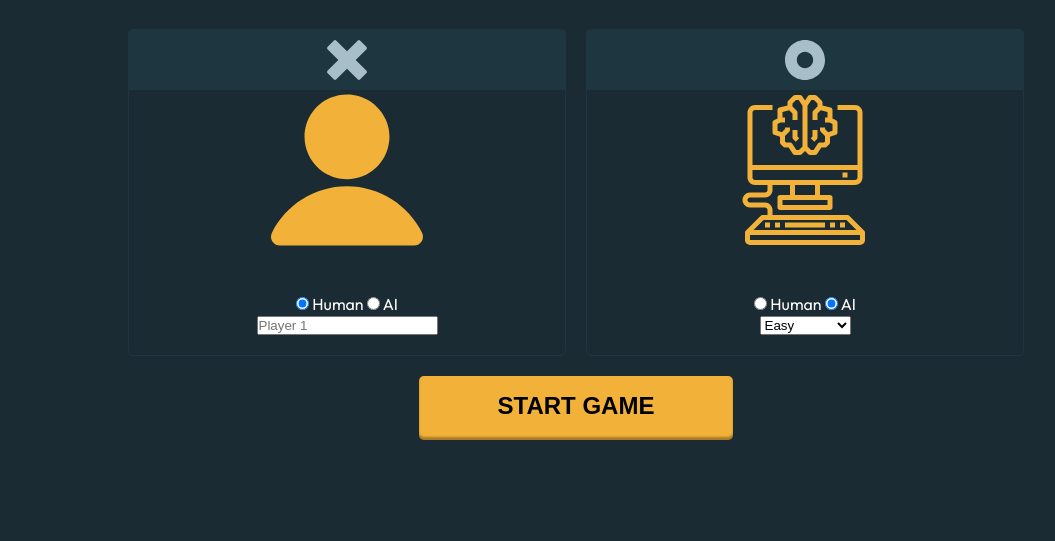
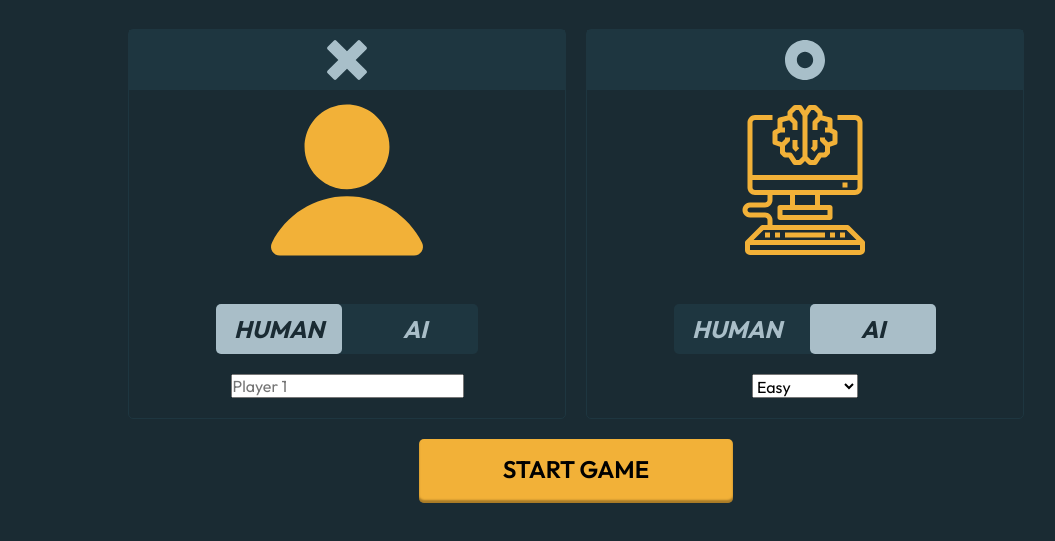
Before and after one commit to ahmeducf/tic-tac-toe, a website: page src/index.html in a window 1280 px wide. Shown: the part 71-612 px from the top of the page, without its empty margins (64-1119 px from the left). Drawn offline with Linux system fonts and the light colour scheme.

Commit message:
chore: Add CSS styles to player's type selector

```diff
--- a/src/index.html
+++ b/src/index.html
@@ -81,7 +81,7 @@
                 id="player2-human"
                 value="Human"
               />
-              <label for="player2-human">Human</label>
+              <label for="player-human">Human</label>
               <input
                 type="radio"
                 name="player2"
@@ -89,10 +89,10 @@
                 value="AI"
                 checked
               />
-              <label for="player2-AI">AI</label>
+              <label for="player-AI">AI</label>
             </div>
-            <div class="player__type">
-              <select name="player2__type" id="player2__type">
+            <div class="player__ai-type">
+              <select name="player2__ai-type" id="ai-type">
                 <option value="easy">Easy</option>
                 <option value="medium">Medium</option>
                 <option value="hard">Hard</option>
--- a/src/style.css
+++ b/src/style.css
@@ -24,36 +24,35 @@ html {
   color: var(--white);
 }
 
-/* CSS Reset */
 *,
 *::before,
 *::after {
-  box-sizing: inherit;
+  /* CSS Reset */
+  box-sizing: border-box;
   padding: 0;
   margin: 0;
-}
-
-/* Disable user selection */
-textarea,
-input,
-select,
-a {
+  /* Disable text selection */
   -webkit-tap-highlight-color: transparent;
   -webkit-user-select: none;
   -khtml-user-select: none;
   -moz-user-select: none;
   -ms-user-select: none;
   user-select: none;
+  /* Catch errors */
+  font-family: inherit;
+  font-size: 100%;
+  vertical-align: baseline;
 }
 
-/* Game Initializer */
+/* Game-Initializer */
 
 .game-initializer {
   display: flex;
   flex-direction: column;
   align-items: center;
-  min-height: 100vh;
 }
+
+/* Game-Initializer Header */
 
 .game-initializer header {
   width: 85%;
@@ -67,23 +66,30 @@ a {
   width: 70%;
 }
 
+/* Game-Initializer Options */
+
 .game-initializer__options {
   display: grid;
-  grid-template-columns: 1fr 1fr;
+  grid-template-columns: repeat(2, minmax(300px, 500px));
   grid-gap: 20px;
   justify-items: center;
+  justify-content: center;
+  align-content: center;
 }
+
+/* Game Initializer Player */
 
 .game-initializer__options .player {
   display: flex;
   flex-direction: column;
   align-items: center;
   width: 100%;
-  height: 100%;
   border: 1px solid var(--secondary);
   border-radius: 5px;
   padding-bottom: 20px;
 }
+
+/* Options Player Symbol */
 
 .player .player__symbol {
   width: 100%;
@@ -96,6 +102,72 @@ a {
 .player__symbol img {
   width: 40px;
 }
+
+/* Options Player Icon */
+
+.player .player__icon {
+  margin-top: 10px;
+}
+
+/* Options Player Type-Selector */
+
+.player__type-selector {
+  display: grid;
+  grid-template-columns: 1fr 1fr;
+  grid-gap: 10px;
+  justify-items: center;
+  align-items: center;
+  width: 60%;
+  height: 50px;
+  border-radius: 5px;
+  background: var(--secondary);
+  position: relative;
+  margin-bottom: 20px;
+}
+
+.player__type-selector input[type='radio'] {
+  -webkit-appearance: none;
+  -moz-appearance: none;
+  appearance: none;
+  outline: none;
+  transition-duration: 0.3s;
+  cursor: pointer;
+  position: absolute;
+  width: 50%;
+  height: 100%;
+}
+
+.player__type-selector input[type='radio']:first-of-type {
+  left: 0;
+}
+
+.player__type-selector input[type='radio']:last-of-type {
+  right: 0;
+}
+
+label {
+  display: flex;
+  justify-content: center;
+  align-items: center;
+  font-size: 1.5rem;
+  font-weight: 700;
+  text-transform: uppercase;
+  color: var(--grey);
+  cursor: pointer;
+  font-style: italic;
+  width: 100%;
+  height: 100%;
+  padding: 10px;
+  border-radius: 5px;
+  transition: all 0.3s ease;
+}
+
+.player__type-selector input[type='radio']:checked + label {
+  background-color: var(--grey);
+  color: var(--primary);
+}
+
+/* Options Start-Game */
 
 .game-initializer__start {
   grid-column: 1 / -1;
```
